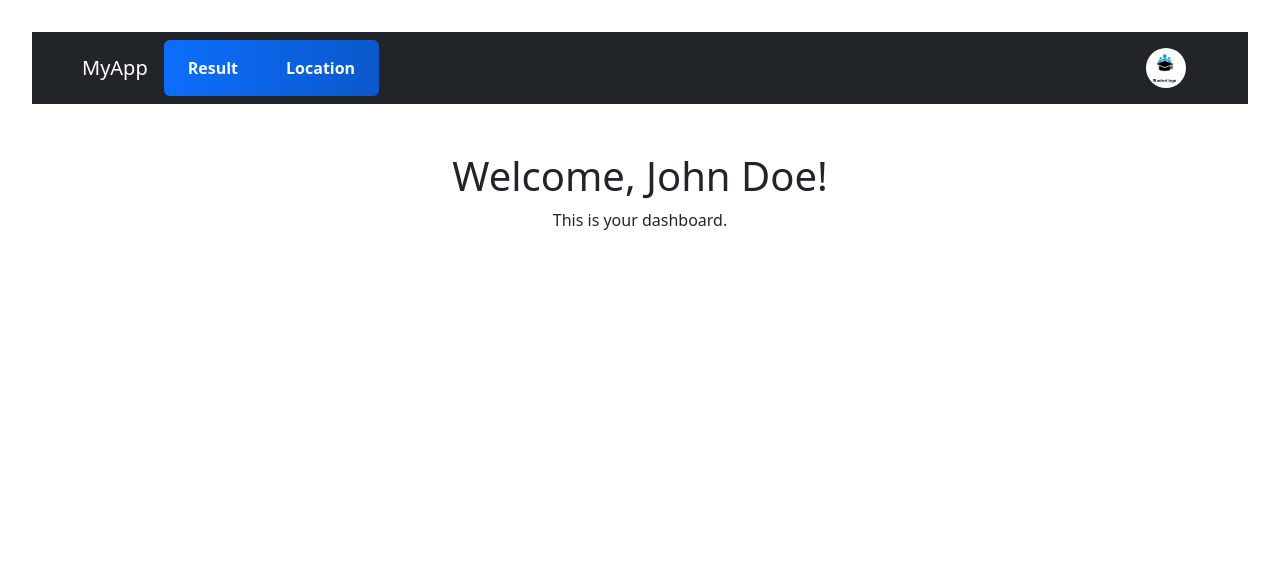
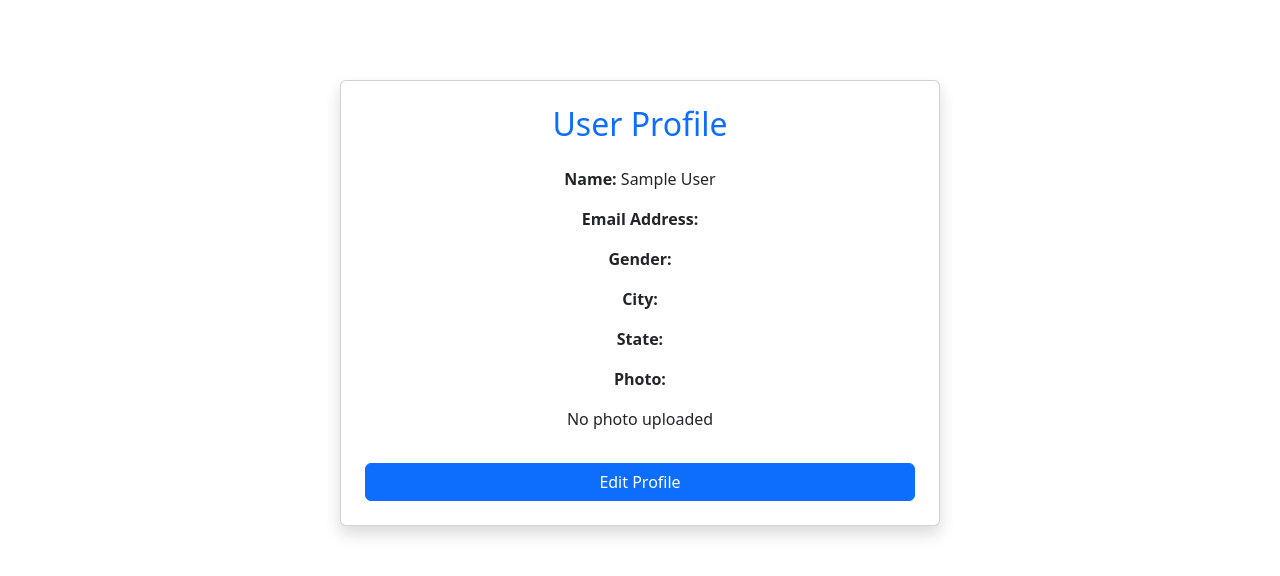
Before and after one commit to Khushi-mehta1234/Demo, a React (Vite) app: page /user-profile in a window 1280 px wide. Shown: the top 576 px of the page. Built offline with nearby package versions, Linux system fonts and the light colour scheme; sample sign-in values are in the browser's storage.

Commit message:
first commit

```diff
--- a/src/App.jsx
+++ b/src/App.jsx
@@ -2,27 +2,26 @@ import React from "react";
 import "./App.css";
 import { Route, Routes } from "react-router-dom";
 import "@fortawesome/fontawesome-free/css/all.min.css";
-import Country from "./components/country";
-import StudentData from "./components/studentData";
-import ForgotPassword from "./components/ForgotPassowrd.jsx";
+
+import StudentData from "./components/StudentData.jsx";
+import ForgotPassword from "./components/ForgotPassword.jsx";
 import LoginForm from "./components/LoginForm.jsx";
-import RegistrationForm from "./components/RegistaerationForm";
-import UserProfile from "./components/UserProfile";
+import RegistrationForm from "./components/RegistrationForm.jsx";
+import UserProfile from "./components/UserProfile.jsx";
 import Navbar from "./components/Navbar.jsx";
+import Country from "./components/country.jsx";
 
 function App() {
   return (
     <Routes>
       <Route path="/" element={<LoginForm />} />
-
-              <Route path="/user-profile" element={<Navbar />} />
-      <Route path="/registrationForm" element={<RegistrationForm />} />
+      <Route path="/navbar" element={<Navbar />} />
+      <Route path="/registration-form" element={<RegistrationForm />} />
       <Route path="/forgot-password" element={<ForgotPassword />} />
       <Route path="/user-profile" element={<UserProfile />} />
-      <Route path="/country" element={<Country/>} />
       <Route path="/student-data" element={<StudentData />} />
+      <Route path='/country' element = {<Country/>}/>
     </Routes>
-
   );
 }
 
```
